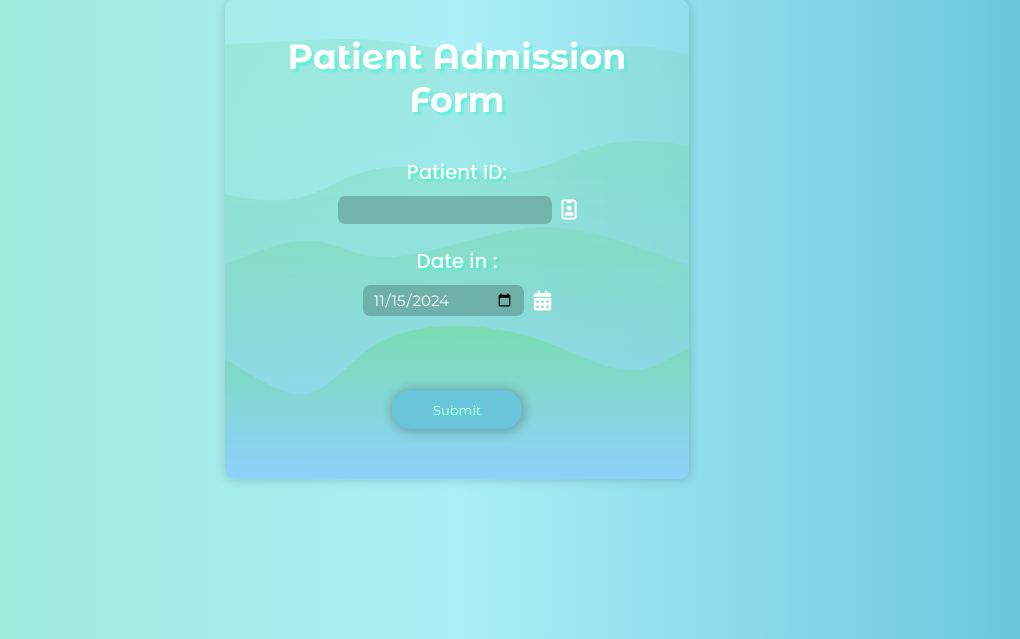
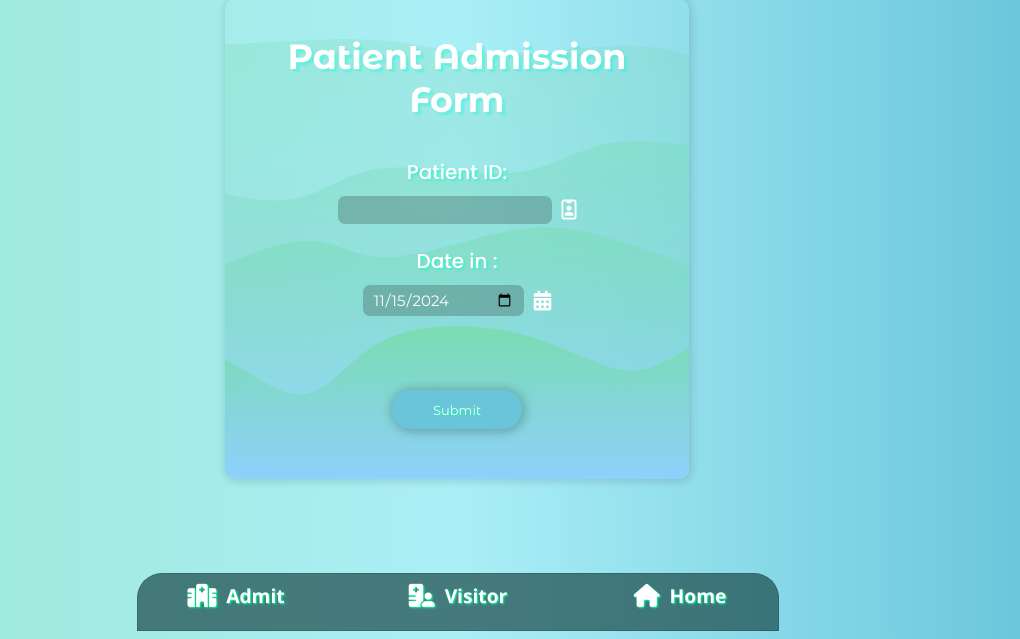
Before and after one commit to Rudresh-0709/Hospital_Project, a PHP site: page /admit.php in a window 1280 px wide. Shown: the part 169-808 px from the top of the page, without its empty margins (183-1203 px from the left). Run offline with PHP 8.4, Linux system fonts and the light colour scheme; some libraries are stand-ins or nearby versions; some web fonts are replaced.

Commit message:
navbar insertion

```diff
--- a/admit.php
+++ b/admit.php
@@ -143,6 +143,61 @@ $patient_id = isset($_GET['patient_id']) ? $_GET['patient_id'] : '';
             margin-left:10px;
             padding-top:8px;
         }
+        .nav {
+            height: 7%;
+            width: 50%;
+            /* background-image: radial-gradient(#19cbf876 0%, #3eb2ffc1 50%, #007efcd7 100%); */
+            background-color: rgba(27 ,73 ,73 , 70%);
+            position: absolute;
+            bottom: -100%;
+            left: 25%;
+            display: flex;
+            justify-content: space-between;
+            border: 0.1px solid rgba(0, 0, 0, 0.149);
+            border-top-left-radius: 25px;
+            border-top-right-radius: 25px;
+            animation: slideUp 1s forwards;
+        }
+
+        @keyframes slideUp {
+            from {
+                bottom: -100%;
+                /* Start from below the viewport */
+            }
+
+            to {
+                bottom: 0;
+                /* End at the bottom of the viewport */
+            }
+        }
+
+        .navlink {
+            display: flex;
+            width: 30%;
+            text-align: center;
+            justify-content: center;
+            align-items: center;
+            gap: 10px
+        }
+        .navlink:hover {
+            transform: translateY(-1px) scale(1.05);
+            transition: all 0.2s ease-in;
+        }
+        a {
+            text-decoration: none;
+            color: white;
+            font-size: larger;
+            font-family: 'Segoe UI', Tahoma, Geneva, Verdana, sans-serif;
+            text-shadow: 1px 1px 2px rgb(0, 255, 162);
+        }
+
+        .navlink i {
+            margin: 0;
+            padding: 0;
+            color: white;
+            font-size: larger;
+            text-shadow: 1px 1px 2px rgb(0, 255, 162);
+        }
     </style>
 
 </head>
@@ -166,6 +221,21 @@ $patient_id = isset($_GET['patient_id']) ? $_GET['patient_id'] : '';
 
             <input type="submit" value="Submit" id="submit">
         </form>
+    </div>
+    <div class="nav">
+        <a href="admit.php" class="navlink">
+            <i class="fa-solid fa-hospital"></i>
+            <h4>Admit</h4>
+        </a>
+        <a href="visitor.html" class="navlink">
+            <i class="fa-solid fa-hospital-user"></i>
+            <h4>Visitor</h4>
+        </a>
+
+        <a href="index.html" class="navlink">
+            <i class="fa-solid fa-house"></i>
+            <h4>Home</h4>
+        </a>
     </div>
 
     <div id="message">
```
Also changed, not shown: patient.html (+4 -16 lines).
